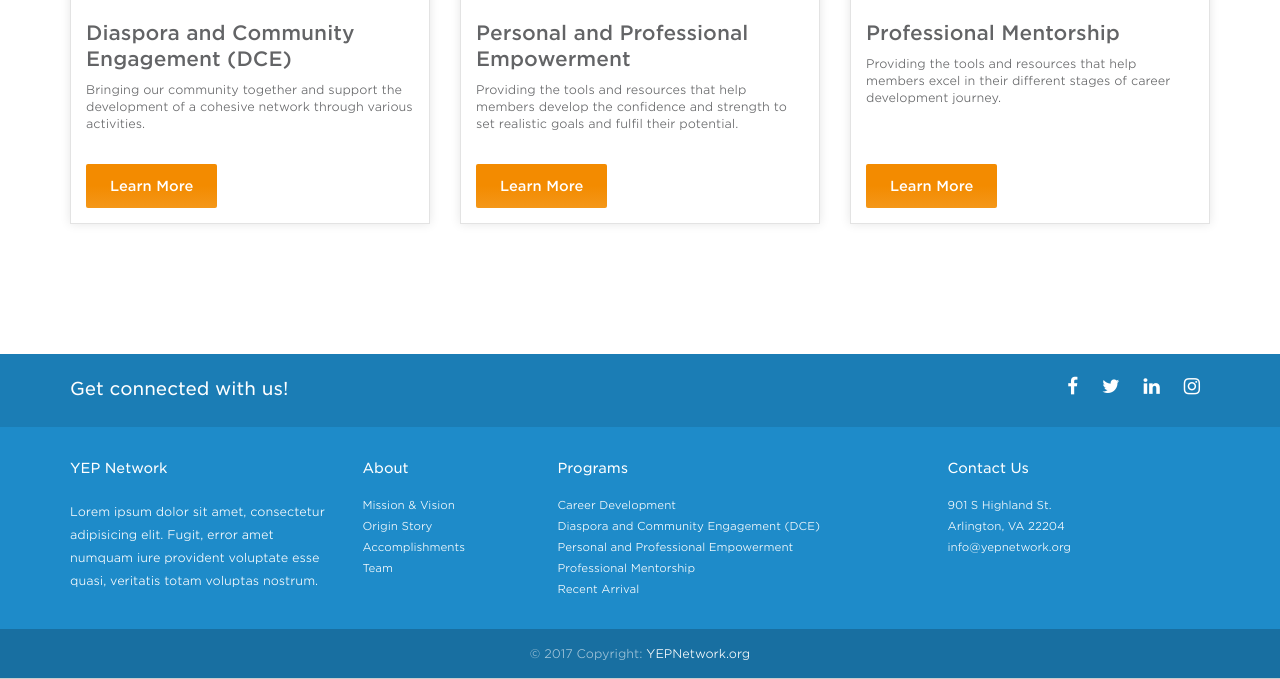
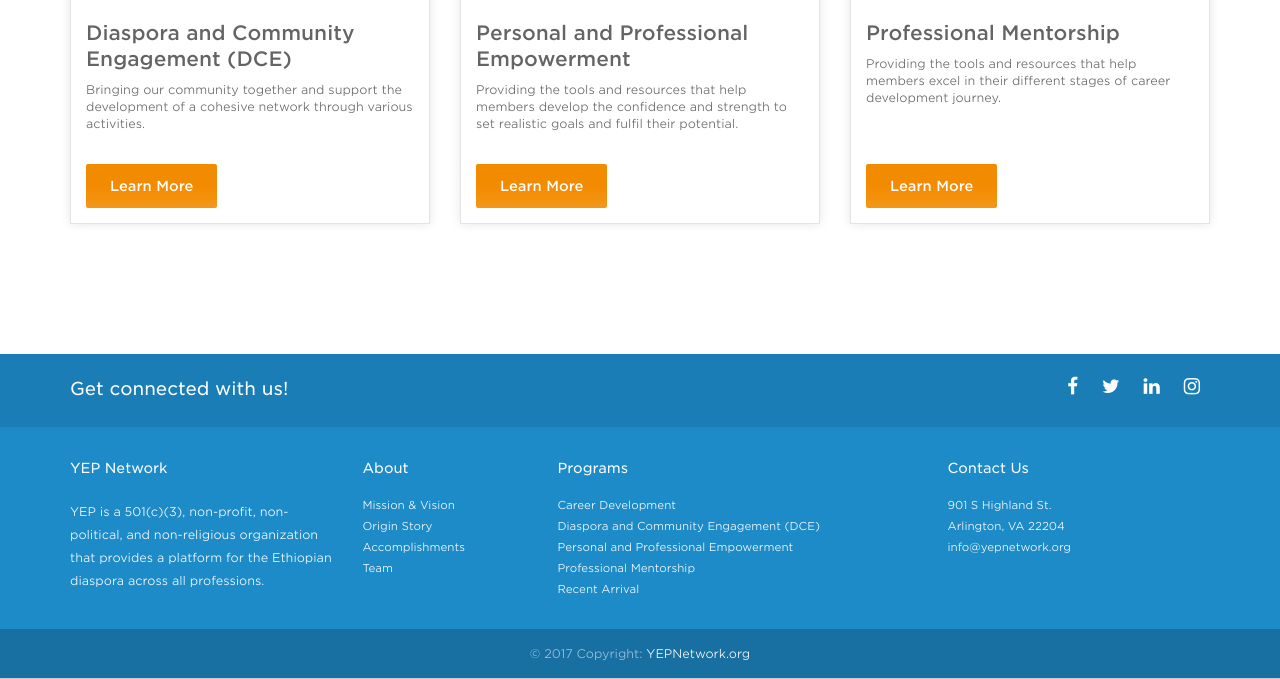
Before and after one commit to YEPNetwork/yepnetwork.github.io, a Jekyll site: the page built from index.html, in a window 1280 px wide. Shown: the part 888-1567 px from the top of the page. Built offline with Jekyll 4.4.1, drawn with Linux system fonts in a browser that asks for light colours; nearby versions of some CDN libraries.

Commit message:
Updated footer blurb.

```diff
--- a/_includes/footer.html
+++ b/_includes/footer.html
@@ -19,7 +19,7 @@
       <div class="col col-md-3">
         <h5 class="title">YEP Network</h5>
         <p>
-          Lorem ipsum dolor sit amet, consectetur adipisicing elit. Fugit, error amet numquam iure provident voluptate esse quasi, veritatis totam voluptas nostrum.
+          YEP is a 501(c)(3), non-profit, non-political, and non-religious organization that provides a platform for the Ethiopian diaspora across all professions.
         </p>
       </div>
       <div class="col col-md-2">
```
